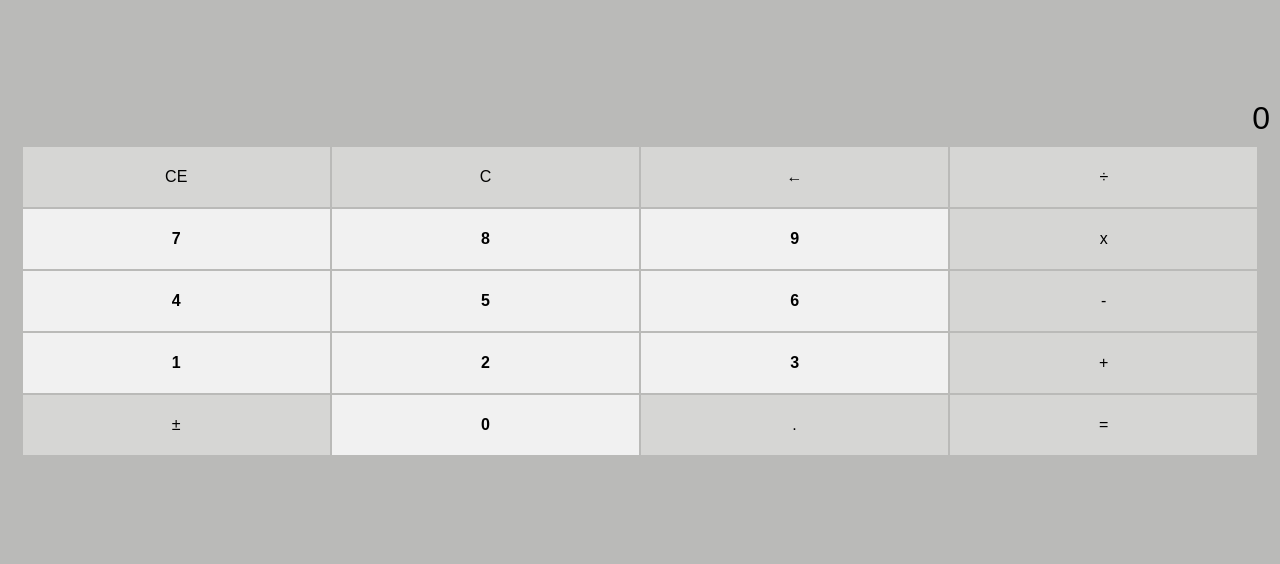
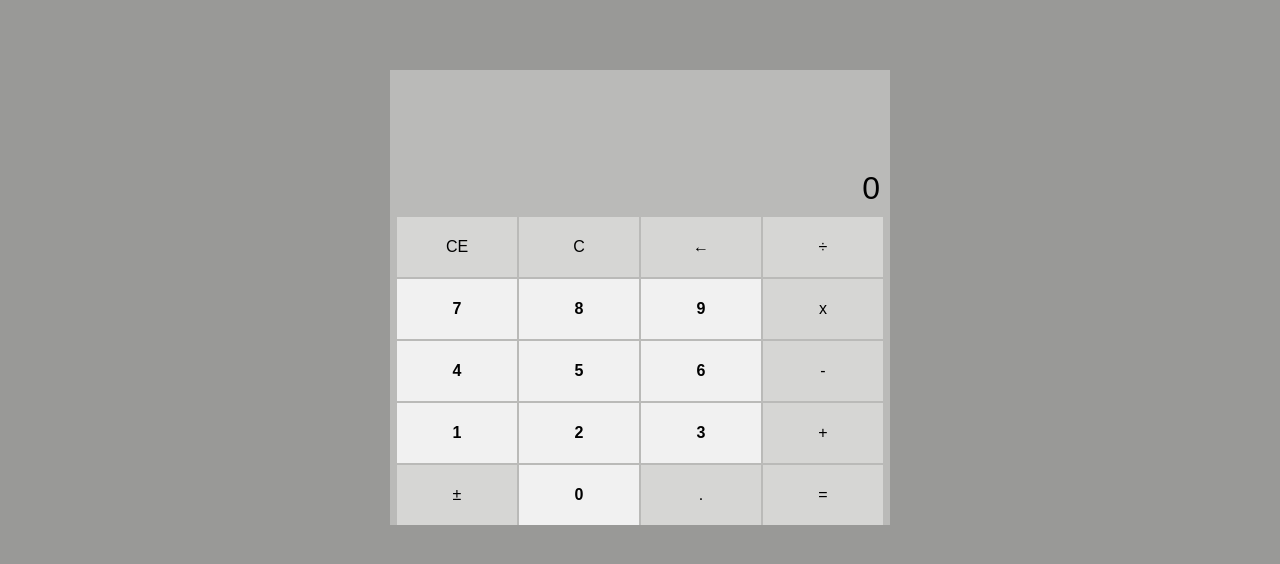
Before and after one commit to Guihenrry/calculadora, a plain HTML site: page index.html in a window 1280 px wide. Drawn offline with Linux system fonts and the light colour scheme; files whose address does not match are found by name.

Commit message:
add responsividade

```diff
--- a/css/style.css
+++ b/css/style.css
@@ -10,7 +10,10 @@
 }
 
 body {
-	background-color: #babab8;
+	background-color: #999997;
+	display: flex;
+	justify-content: center;
+
 }
 
 /* Calculadora */
@@ -19,11 +22,13 @@ body {
 	display: flex;
 	flex-direction: column;
 	align-items: center;
+	background-color: #babab8;
 }
 
 /*Display*/
 header{
 	width: 100%;
+
 }
 
 .display {
@@ -80,3 +85,11 @@ header{
 	background-color: #0062b1;
 	border-color: #06508b;
 }
+
+/* Responsividade*/
+@media screen and (min-width: 500px){
+	.calculator{
+		width: 500px;
+		margin-top: 70px;
+	}
+}
```
